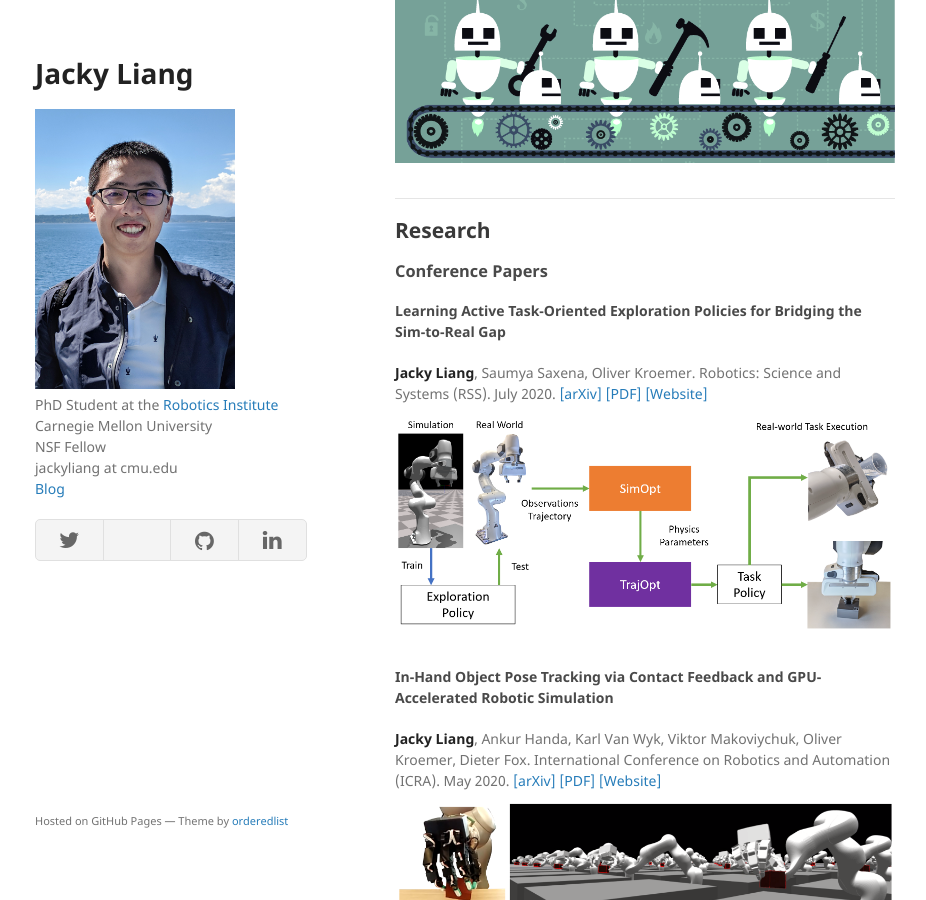
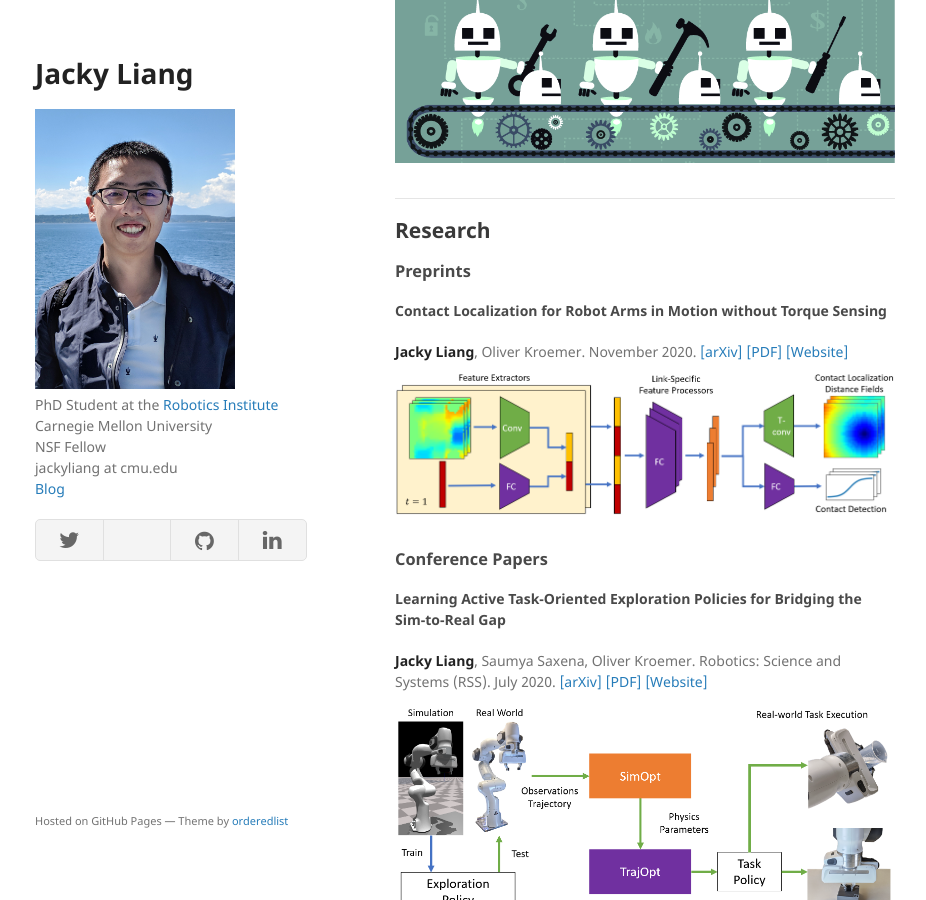
Before and after one commit to jacky-liang/jacky.io, a Jekyll site: the page built from index.md, in a window 1280 px wide and 900 px high, scrolled down 1339 px. Shown: the whole window, without its empty margins (175-1101 px from the left). Built offline with Jekyll 4.4.1, drawn with Linux system fonts in a browser that asks for light colours; a style sheet for code colours, icons or effects is not loaded; our own code applies the rules of GitHub Pages for plain Markdown files.

Commit message:
added ct sensing paper

```diff
--- a/index.md
+++ b/index.md
@@ -39,6 +39,16 @@ I also enjoy playing and improvising on the piano - you can find some of my piec
 <hr>
 
 ## Research
+
+### Preprints
+
+#### Contact Localization for Robot Arms in Motion without Torque Sensing
+**Jacky Liang**, Oliver Kroemer.
+November 2020.
+[\[arXiv\]](https://arxiv.org/abs/2011.03142)
+[\[PDF\]](https://arxiv.org/pdf/2011.03142.pdf)
+[\[Website\]](https://sites.google.com/view/ct-loc/)
+[<img class="pub-img" src="{{ site.baseurl }}assets/imgs/ct_sensing.png">](https://sites.google.com/view/ct-loc/)
 
 ### Conference Papers
 
```
Also changed, not shown: assets/imgs/ct_sensing.png (added).
